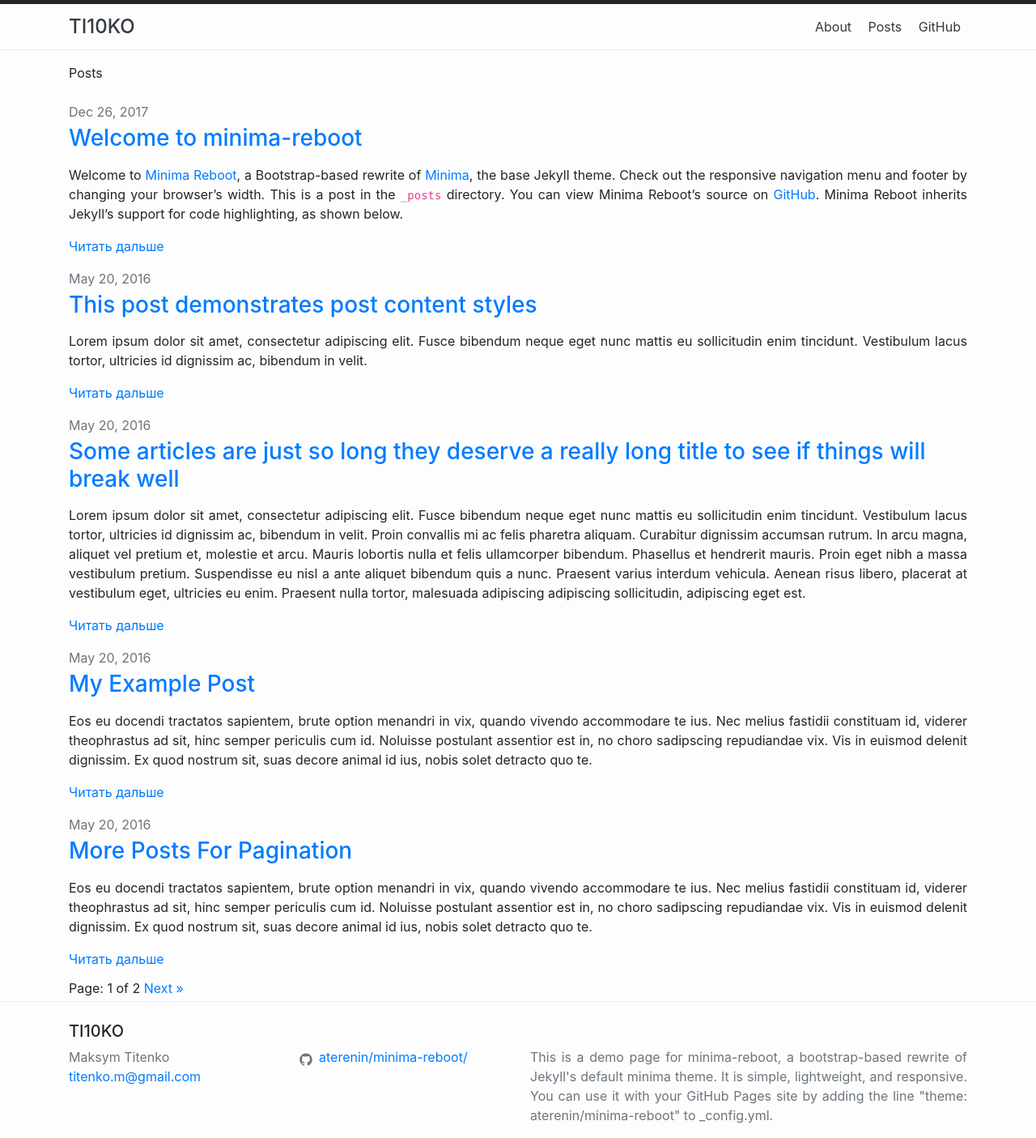
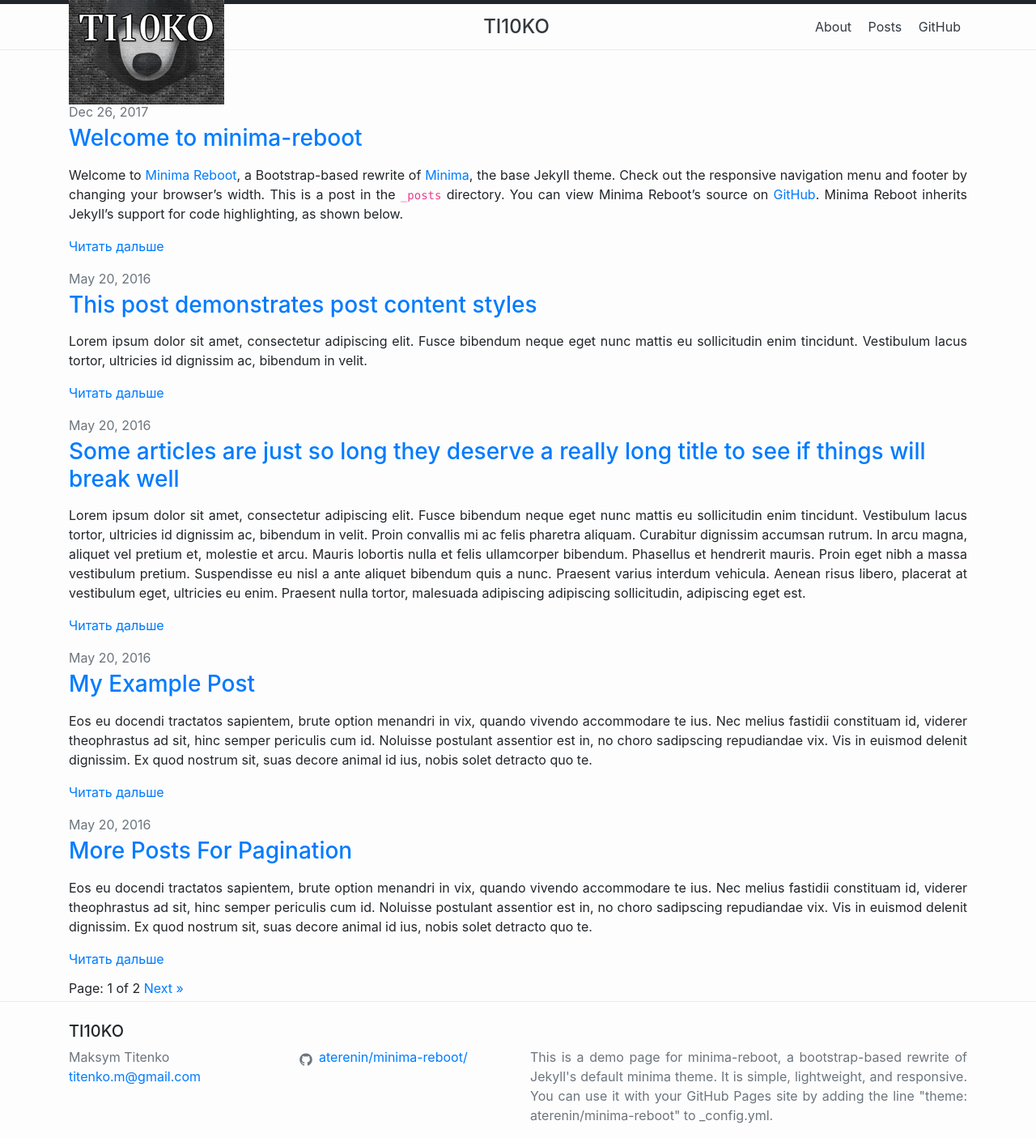
Before and after one commit to titenko/site, a Jekyll site: the page built from index.html, in a window 1280 px wide. Shown: the whole page at 81% size. Built offline with Jekyll 4.4.1, drawn with Linux system fonts in a browser that asks for light colours; the list of posts is cut into pages by our own code.

Commit message:
Update header.html

```diff
--- a/_includes/header.html
+++ b/_includes/header.html
@@ -2,6 +2,7 @@
   <div id="nav-container" class="container position-relative d-flex justify-content-between align-items-center">
     {% assign default_paths = site.pages | map: "path" %}
     {% assign page_paths = site.header_pages | default: default_paths %}
+    <a href="{{ site.baseurl }}/" class="site-avatar"><img src="{{ site.avatar }}" /></a>
     <a class="h4 m-0 text-dark" href="{{ "/" | relative_url }}">{{ site.title | escape }}</a>
 
     {% if page_paths %}
```
